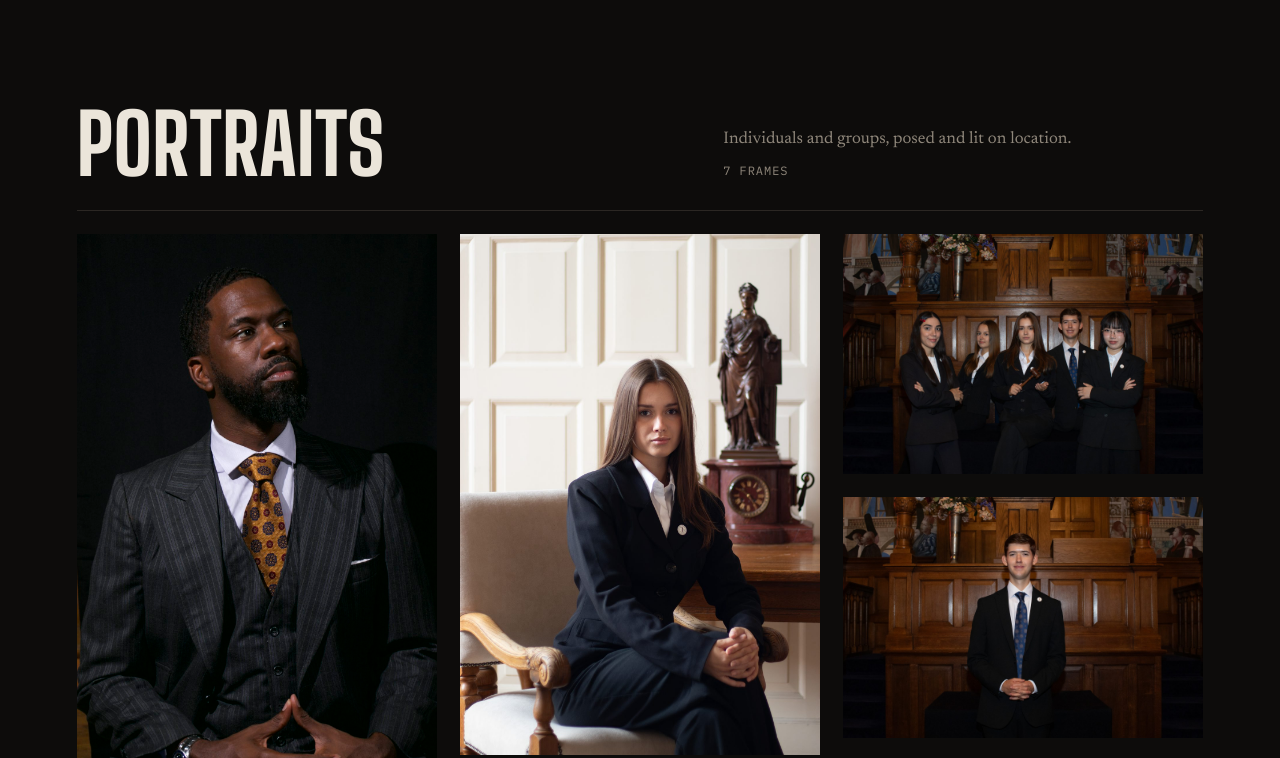
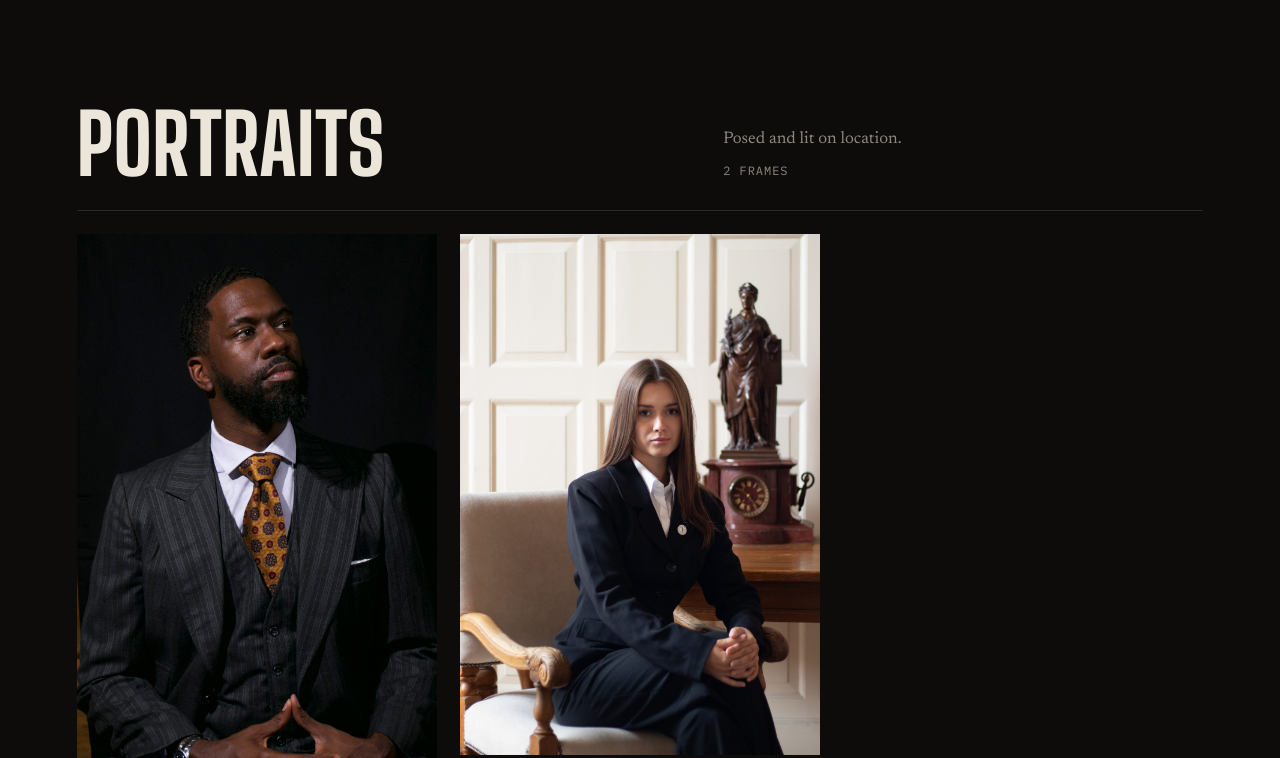
Before and after one commit to DiinoTree/DiinoTree.github.io, a plain HTML site: page index.html in a window 1280 px wide. Shown: the part 3620-4378 px from the top of the page. Drawn offline with Linux system fonts and the light colour scheme.

Commit message:
Add files via upload

```diff
--- a/index.html
+++ b/index.html
@@ -399,8 +399,8 @@ a.contact__value:hover { color: var(--lamp); }
     <div class="section__head">
       <h2 id="portraits-title">Portraits</h2>
       <div class="section__note">
-        <p>Individuals and groups, posed and lit on location.</p>
-        <span class="data" data-count="portraits">7 frames</span>
+        <p>Posed and lit on location.</p>
+        <span class="data" data-count="portraits">2 frames</span>
       </div>
     </div>
     <div class="grid" data-grid="portraits"></div>
@@ -431,9 +431,9 @@ a.contact__value:hover { color: var(--lamp); }
       <figure class="frame about__portrait" id="portrait"></figure>
       <div>
         <div class="about__text">
-          <p>I'm Ayman, a student photographer based in Groningen.</p>
-          <p>The photographs I care about most are street shots that tell a real story: a stranger mid-gesture, two people sitting on a kerb, a moment that would otherwise have gone unrecorded. I shoot nature and animals for the same reason.</p>
-          <p>I also photograph portraits and events in Groningen, including galas, association shoots and parties, with flash when the room needs it.</p>
+          <p>I'm Ayman, a student and photographer in Groningen.</p>
+          <p>Street is what I like most: people on a curb, on a bench, in the middle of something. I want a photo to tell you something was happening. It's the same reason I shoot animals and nature when I get the chance.</p>
+          <p>I also shoot portraits and events around Groningen, like parties, galas and association shoots. If you need a photographer, message me.</p>
         </div>
         <dl class="facts">
           <div><dt>Based in</dt><dd>Groningen, NL</dd></div>
@@ -550,7 +550,7 @@ const PORTRAIT = { file: "about.jpg", alt: "Portrait of Ayman Yuhas" };
 const GALLERY = {
   street: [
     { file: "street-01.jpg", shape: "tall", caption: "", alt: "Man in a high-visibility vest adjusting his headscarf, black and white" },
-    { file: "street-03.jpg", shape: "tall", caption: "", alt: "Couple holding each other on a canal-side kerb at dusk" },
+    { file: "street-03.jpg", shape: "tall", caption: "", alt: "Couple holding each other on a canal-side curb at dusk" },
     { file: "street-04.jpg", shape: "tall", caption: "", alt: "Person sitting on a sunlit patch of grass under dark trees, reflected in water" },
     { file: "street-05.jpg", shape: "wide", caption: "", alt: "Person with an afro and goggles sitting on a ledge, looking at a phone" },
     { file: "street-06.jpg", shape: "tall", caption: "", alt: "Crowded train platform seen from above" },
@@ -562,7 +562,7 @@ const GALLERY = {
     { file: "street-11.jpg", shape: "tall", caption: "", alt: "Two skaters sitting on steps with their boards" },
     { file: "street-12.jpg", shape: "wide", caption: "", alt: "Group of skaters sitting along a canal wall" },
     { file: "street-13.jpg", shape: "wide", caption: "", alt: "Man on a bench at a viewpoint with a dog sniffing the ground" },
-    { file: "street-14.jpg", shape: "wide", caption: "", alt: "Arched alley with cafe tables and warm-coloured walls" },
+    { file: "street-14.jpg", shape: "wide", caption: "", alt: "Arched alley with cafe tables and warm-colored walls" },
     { file: "street-15.jpg", shape: "tall", caption: "", alt: "Narrow street of orange buildings with a figure climbing the steps" },
     { file: "street-16.jpg", shape: "tall", caption: "", alt: "Busy narrow street hung with bunting" },
     { file: "street-17.jpg", shape: "wide", caption: "", alt: "Two silhouettes walking through a dark tunnel towards daylight" }
@@ -579,11 +579,13 @@ const GALLERY = {
   portraits: [
     { file: "portraits-01.jpg", shape: "tall", caption: "", alt: "Man in a pinstripe three-piece suit with his hands steepled, against a dark background" },
     { file: "portraits-02.jpg", shape: "tall", caption: "", alt: "Woman in a dark suit seated in an armchair beside a bronze statuette" },
+    /* Switched off. To show one again, move its line above this comment.
     { file: "portraits-03.jpg", shape: "tall", caption: "", alt: "Man in a dark suit seated in an armchair beside a bronze statuette" },
-    { file: "portraits-04.jpg", shape: "wide", caption: "", alt: "Five people in dark suits standing in a wood-panelled hall" },
-    { file: "portraits-05.jpg", shape: "wide", caption: "", alt: "Man in a dark suit standing in a wood-panelled hall" },
+    { file: "portraits-04.jpg", shape: "wide", caption: "", alt: "Five people in dark suits standing in a wood-paneled hall" },
+    { file: "portraits-05.jpg", shape: "wide", caption: "", alt: "Man in a dark suit standing in a wood-paneled hall" },
     { file: "portraits-06.jpg", shape: "wide", caption: "", alt: "Five people in dark suits posed beneath a row of painted portraits" },
     { file: "portraits-07.jpg", shape: "wide", caption: "", alt: "Group in dark suits posing with silver number balloons" }
+    */
   ],
   events: [
     { file: "events-01.jpg", shape: "wide", caption: "", alt: "Packed dance floor with red smoke and stage lights" },
```
